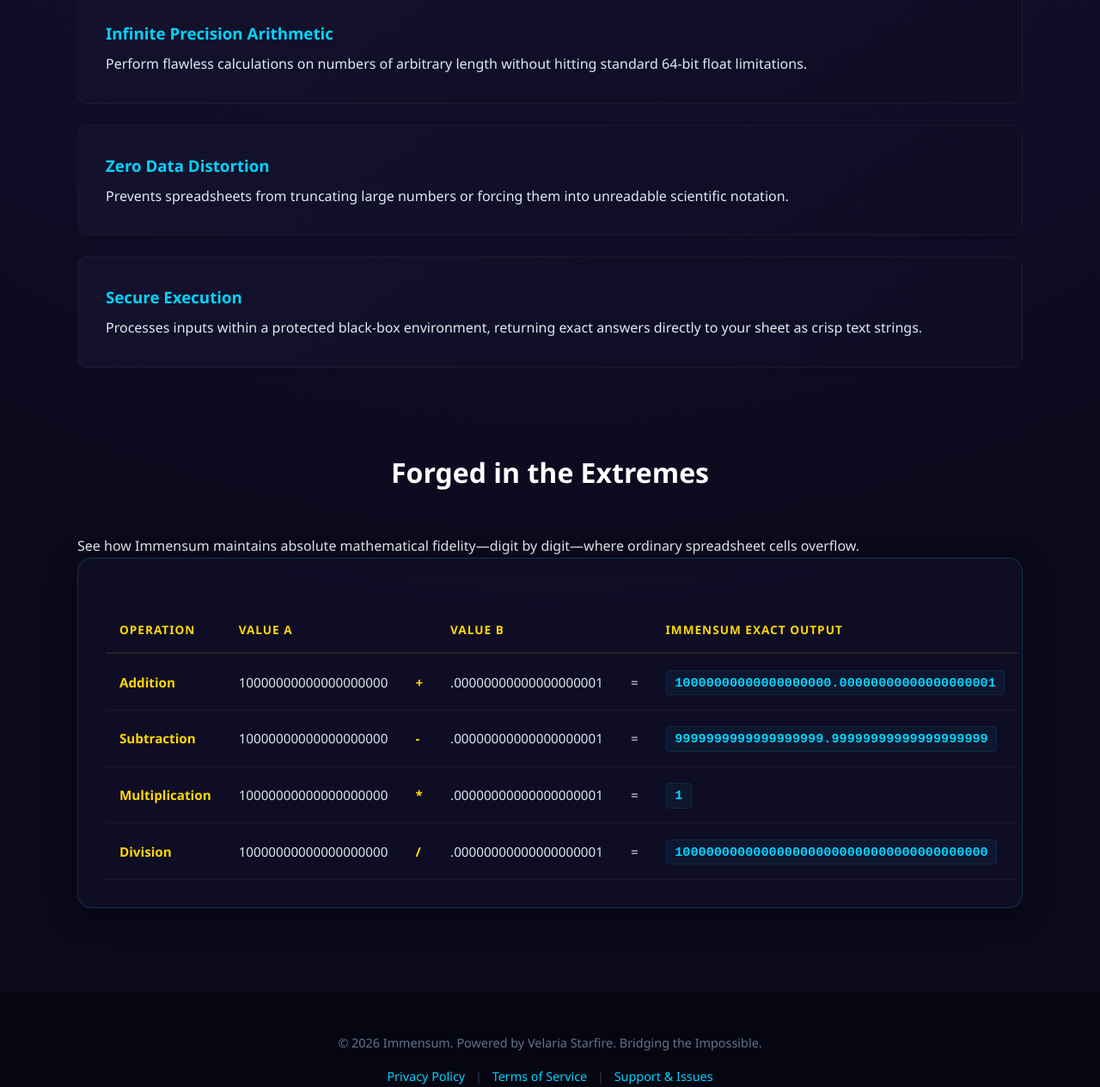
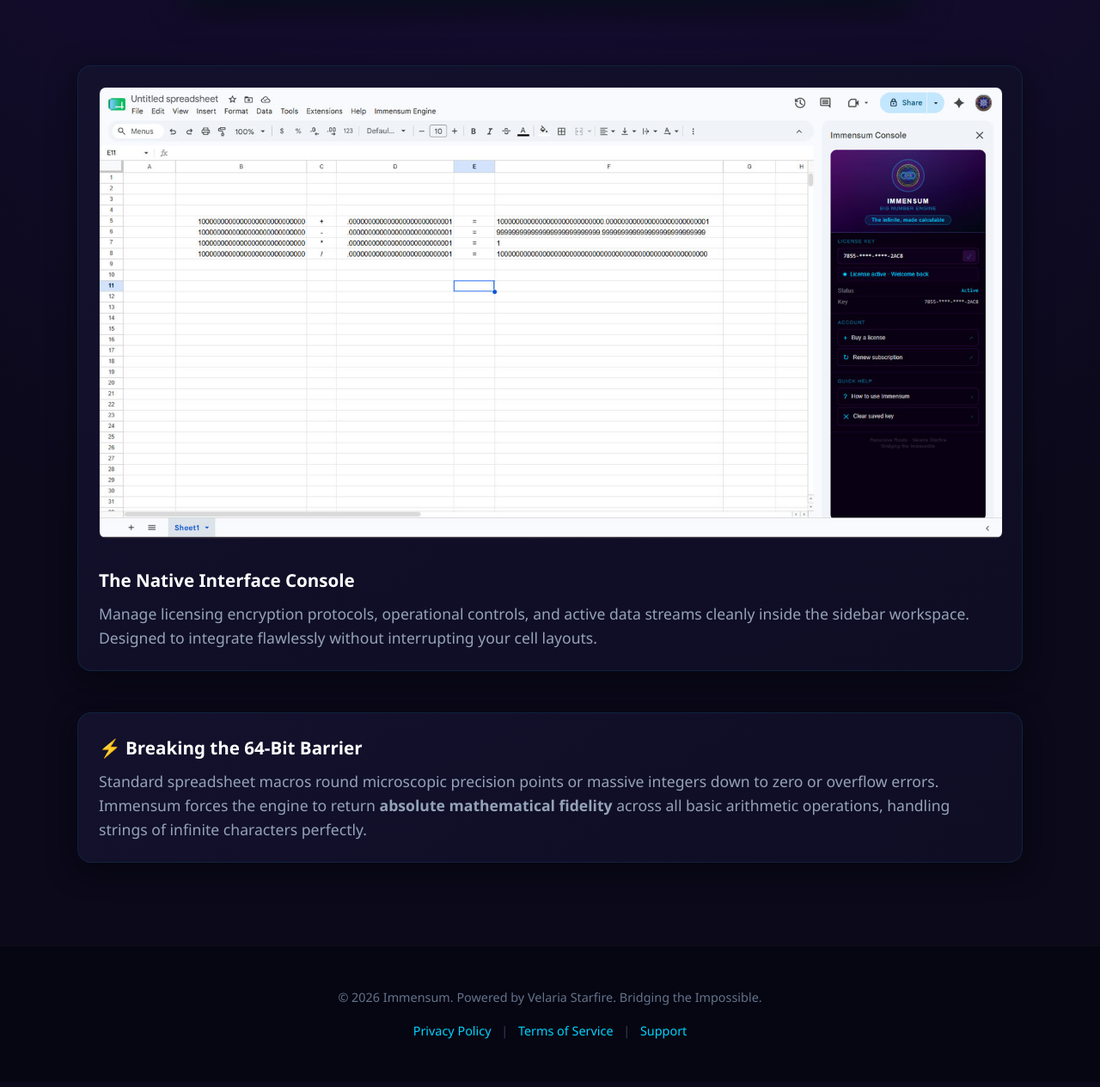
Before and after one commit to velariastarfire/Immensum, a plain HTML site: page index.html in a window 1280 px wide. Shown: the part 775-2040 px from the top of the page at 86% size. Drawn offline with Linux system fonts and the light colour scheme.

Commit message:
Update index.html

```diff
--- a/index.html
+++ b/index.html
@@ -3,126 +3,130 @@
 <head>
     <meta charset="UTF-8">
     <meta name="viewport" content="width=device-width, initial-scale=1.0">
-    <title>Immensum | The Infinite, Made Calculable</title>
-    <!-- We will link our glowing cosmic stylesheet here later -->
+    <title>Google Sheets Module | Immensum</title>
     <link rel="stylesheet" href="style.css">
+    <style>
+        .module-container {
+            max-width: 1100px;
+            margin: 4rem auto;
+            padding: 0 2rem;
+        }
+        .module-header {
+            text-align: center;
+            margin-bottom: 4rem;
+        }
+        .module-header h1 {
+            font-size: 3rem;
+            background: linear-gradient(135deg, #ffd700 30%, #00d4ff 100%);
+            -webkit-background-clip: text;
+            -webkit-text-fill-color: transparent;
+            margin-bottom: 1rem;
+        }
+        .gallery-grid {
+            display: grid;
+            grid-template-columns: 1fr;
+            gap: 3rem;
+            margin: 4rem 0;
+        }
+        .screenshot-card {
+            background: linear-gradient(145deg, #13112c, #0f0d24);
+            border: 1px solid rgba(0, 212, 255, 0.1);
+            border-radius: 16px;
+            padding: 1.5rem;
+            box-shadow: 0 8px 32px rgba(0, 0, 0, 0.5);
+        }
+        .screenshot-card img {
+            width: 100%;
+            border-radius: 8px;
+            border: 1px solid rgba(255, 255, 255, 0.05);
+            margin-bottom: 1.5rem;
+        }
+        .screenshot-caption {
+            color: #94a3b8;
+            font-size: 1.1rem;
+            line-height: 1.6;
+        }
+        .pricing-container {
+            display: flex;
+            justify-content: center;
+            gap: 2rem;
+            flex-wrap: wrap;
+            margin-top: 3rem;
+        }
+        .pricing-card {
+            background: linear-gradient(145deg, #18153c, #0f0d24);
+            border-radius: 20px;
+            padding: 3rem 2.5rem;
+            width: 300px;
+            position: relative;
+            box-shadow: 0 15px 35px rgba(0,0,0,0.6);
+            text-align: center;
+        }
+    </style>
 </head>
 <body>
 
-    <!-- 🌌 NAV BAR: Sleek, unified header -->
+    <!-- 🌌 NAV BAR -->
     <header class="forge-header">
         <div class="logo-container">
-            <!-- Our freshly finalized badge template will live here -->
-            <span class="brand-name">IMMENSUM</span>
+            <a href="index.html" style="text-decoration: none;"><span class="brand-name">IMMENSUM</span></a>
         </div>
         <nav class="nav-links">
-            <a href="sheets-module.html">Sheets Module</a> <!-- LINK 1: Placed right in the top nav menu! -->
-            <a href="#showcase">Live Proof</a>
+            <a href="index.html">Home</a>
+            <a href="#pricing">Pricing</a>
             <a href="https://github.com/velariastarfire/Immensum" target="_blank">GitHub</a>
         </nav>
     </header>
 
-    <main>
-        <!-- 🚀 HERO SECTION: The First Impression -->
-        <section class="hero-section">
-            <div class="hero-content">
-                <h1>The Infinite, Made Calculable.</h1>
-                <p>A high-precision numerical engine designed to handle massive integers far beyond the native processing limits of traditional spreadsheets.</p>
-                <div class="cta-buttons">
-                    <!-- LINK 2: Placed right inside your main primary button! -->
-                    <a href="sheets-module.html" class="btn-primary">Explore Sheets Module</a>
-                    <a href="#showcase" class="btn-secondary">View the Proof</a>
+    <!-- 🛠️ MODULE WORKSPACE -->
+    <main class="module-container">
+
+        <div class="module-header">
+            <h1>Immensum Core: Google Sheets™</h1>
+            <p class="screenshot-caption">The infinite numerical engine, natively integrated alongside your spreadsheet datasets.</p>
+        </div>
+
+        <!-- 🎥 THE LIVE INTERFACE DEMO VIDEO (Up Front) -->
+        <section style="max-width: 850px; margin: 0 auto 5rem auto; text-align: center;">
+            <div style="position: relative; border: 2px solid rgba(0, 212, 255, 0.3); border-radius: 16px; padding: 10px; background: rgba(19, 17, 44, 0.6); box-shadow: 0 12px 40px rgba(0, 0, 0, 0.7), 0 0 30px rgba(0, 212, 255, 0.15); backdrop-filter: blur(8px);">
+                <video controls width="100%" poster="Assets/image_a43660.png" style="border-radius: 10px; display: block;">
+                    <source src="Assets/immensum-demo.mp4" type="video/mp4">
+                    Your browser does not support the video tag.
+                </video>
+            </div>
+        </section>
+
+        <!-- 📸 SCREENSHOT & VISUAL WORKSPACE GALLERY -->
+        <section class="gallery-grid">
+            <div class="screenshot-card">
+                <img src="Assets/ScreenShotSafe.jpg" alt="Immensum Console inside Google Sheets">
+                <div class="screenshot-caption">
+                    <h3 style="color: #fff; margin-bottom: 0.5rem;">The Native Interface Console</h3>
+                    <p>Manage licensing encryption protocols, operational controls, and active data streams cleanly inside the sidebar workspace. Designed to integrate flawlessly without interrupting your cell layouts.</p>
+                </div>
+            </div>
+
+            <div class="screenshot-card">
+                <div class="screenshot-caption">
+                    <h3 style="color: #fff; margin-bottom: 0.5rem;">⚡ Breaking the 64-Bit Barrier</h3>
+                    <p>Standard spreadsheet macros round microscopic precision points or massive integers down to zero or overflow errors. Immensum forces the engine to return <strong>absolute mathematical fidelity</strong> across all basic arithmetic operations, handling strings of infinite characters perfectly.</p>
                 </div>
             </div>
         </section>
 
-        <!-- ⚙️ FEATURES: Core Engine Competencies -->
-        <section id="features" class="features-grid">
-            <h2>Engine Core Features</h2>
-            <div class="feature-card">
-                <h3>Infinite Precision Arithmetic</h3>
-                <p>Perform flawless calculations on numbers of arbitrary length without hitting standard 64-bit float limitations.</p>
-            </div>
-            <div class="feature-card">
-                <h3>Zero Data Distortion</h3>
-                <p>Prevents spreadsheets from truncating large numbers or forcing them into unreadable scientific notation.</p>
-            </div>
-            <div class="feature-card">
-                <h3>Secure Execution</h3>
-                <p>Processes inputs within a protected black-box environment, returning exact answers directly to your sheet as crisp text strings.</p>
-            </div>
-        </section>
 
-        <!-- 📊 SHOWCASE & STRESS TESTS: Where things break beautifully -->
-        <section id="showcase" class="data-showcase">
-            <h2>Forged in the Extremes</h2>
-            <p>See how Immensum maintains absolute mathematical fidelity—digit by digit—where ordinary spreadsheet cells overflow.</p>
-
-            <!-- Live Data Grid Container -->
-<!-- 📊 Live Data Proof Grid -->
-            <div class="interactive-grid-wrapper">
-                <table class="proof-table">
-                    <thead>
-                        <tr>
-                            <th>Operation</th>
-                            <th>Value A</th>
-                            <th></th>
-                            <th>Value B</th>
-                            <th></th>
-                            <th>Immensum Exact Output</th>
-                        </tr>
-                    </thead>
-                    <tbody>
-                        <tr>
-                            <td><span class="operation-badge">Addition</span></td>
-                            <td>10000000000000000000</td>
-                            <td class="operation-badge">+</td>
-                            <td>.00000000000000000001</td>
-                            <td>=</td>
-                            <td><span class="exact-output">10000000000000000000.00000000000000000001</span></td>
-                        </tr>
-                        <tr>
-                            <td><span class="operation-badge">Subtraction</span></td>
-                            <td>10000000000000000000</td>
-                            <td class="operation-badge">-</td>
-                            <td>.00000000000000000001</td>
-                            <td>=</td>
-                            <td><span class="exact-output">9999999999999999999.99999999999999999999</span></td>
-                        </tr>
-                        <tr>
-                            <td><span class="operation-badge">Multiplication</span></td>
-                            <td>10000000000000000000</td>
-                            <td class="operation-badge">*</td>
-                            <td>.00000000000000000001</td>
-                            <td>=</td>
-                            <td><span class="exact-output">1</span></td>
-                        </tr>
-                        <tr>
-                            <td><span class="operation-badge">Division</span></td>
-                            <td>10000000000000000000</td>
-                            <td class="operation-badge">/</td>
-                            <td>.00000000000000000001</td>
-                            <td>=</td>
-                            <td><span class="exact-output">1000000000000000000000000000000000000000</span></td>
-                        </tr>
-                    </tbody>
-                </table>
-            </div>
-        </section>
     </main>
 
-<!-- 🛠️ COMPLIANT FORGE FOOTER -->
+    <!-- 🛠️ FOOTER -->
     <footer class="forge-footer">
         <div class="footer-content">
             <p>&copy; 2026 Immensum. Powered by Velaria Starfire. Bridging the Impossible.</p>
-
-            <!-- ⚖️ Google Audit Compliance Links -->
             <nav class="legal-links">
                 <a href="privacy.html">Privacy Policy</a>
                 <span class="divider">|</span>
                 <a href="terms.html">Terms of Service</a>
                 <span class="divider">|</span>
-                <a href="https://github.com/velariastarfire/Immensum/issues" target="_blank" rel="noopener">Support & Issues</a>
+                <a href="https://github.com/velariastarfire/Immensum/issues" target="_blank">Support</a>
             </nav>
         </div>
     </footer>
```
